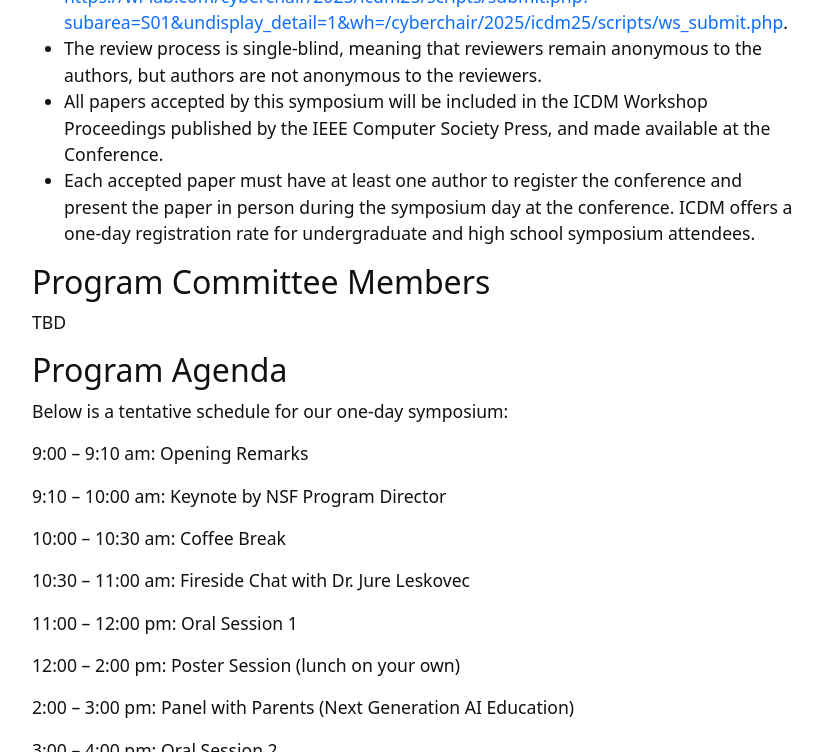
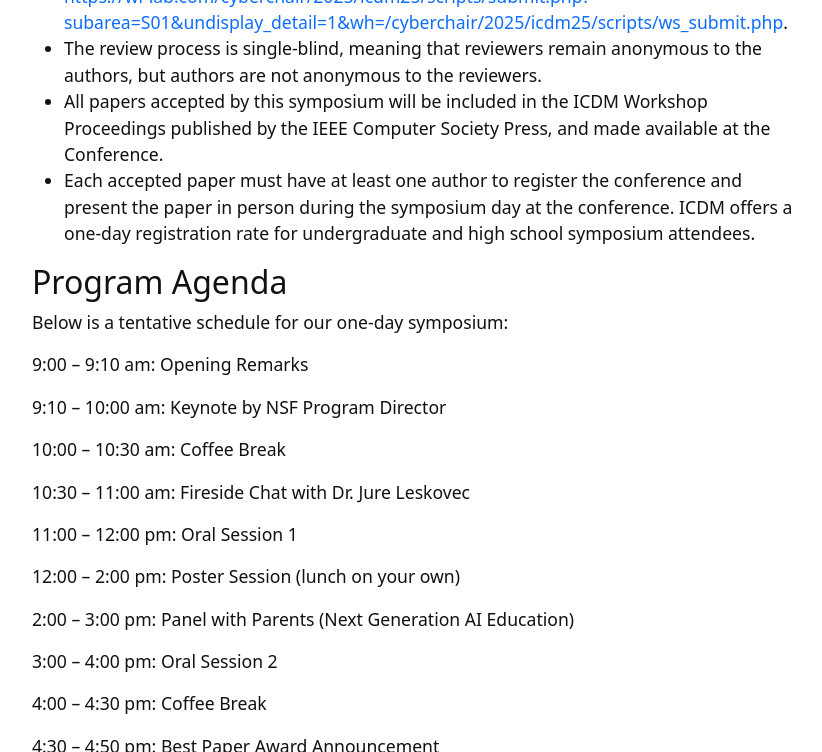
Before and after one commit to xuanwang91/2025-ICDM-UGHS, a Jekyll site: the page built from index.md, in a window 1280 px wide and 900 px high, scrolled down 2029 px, cut to the strip 0-752 px from the top of the window. Shown: the whole strip, without its empty margins (220-1042 px from the left). Built offline with Jekyll 4.4.1, drawn with Linux system fonts in a browser that asks for light colours.

Commit message:
Update index.md

```diff
--- a/index.md
+++ b/index.md
@@ -129,9 +129,6 @@ Submitted papers should present novel ideas, methodologies, algorithms, or appli
 - All papers accepted by this symposium will be included in the ICDM Workshop Proceedings published by the IEEE Computer Society Press, and made available at the Conference.
 - Each accepted paper must have at least one author to register the conference and present the paper in person during the symposium day at the conference. ICDM offers a one-day registration rate for undergraduate and high school symposium attendees.
 
-## Program Committee Members
-TBD
-
 ## Program Agenda
 Below is a tentative schedule for our one-day symposium:
 
```
